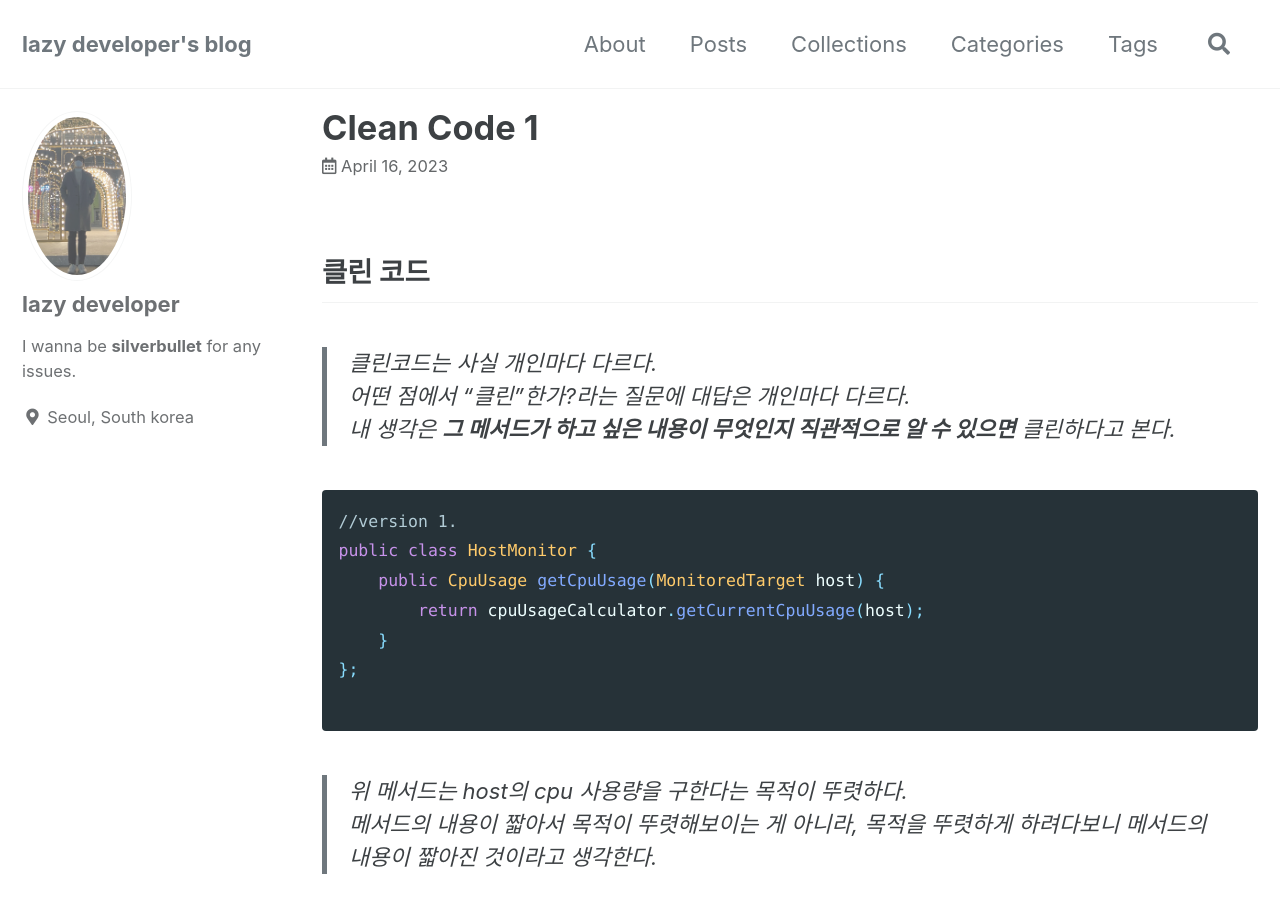
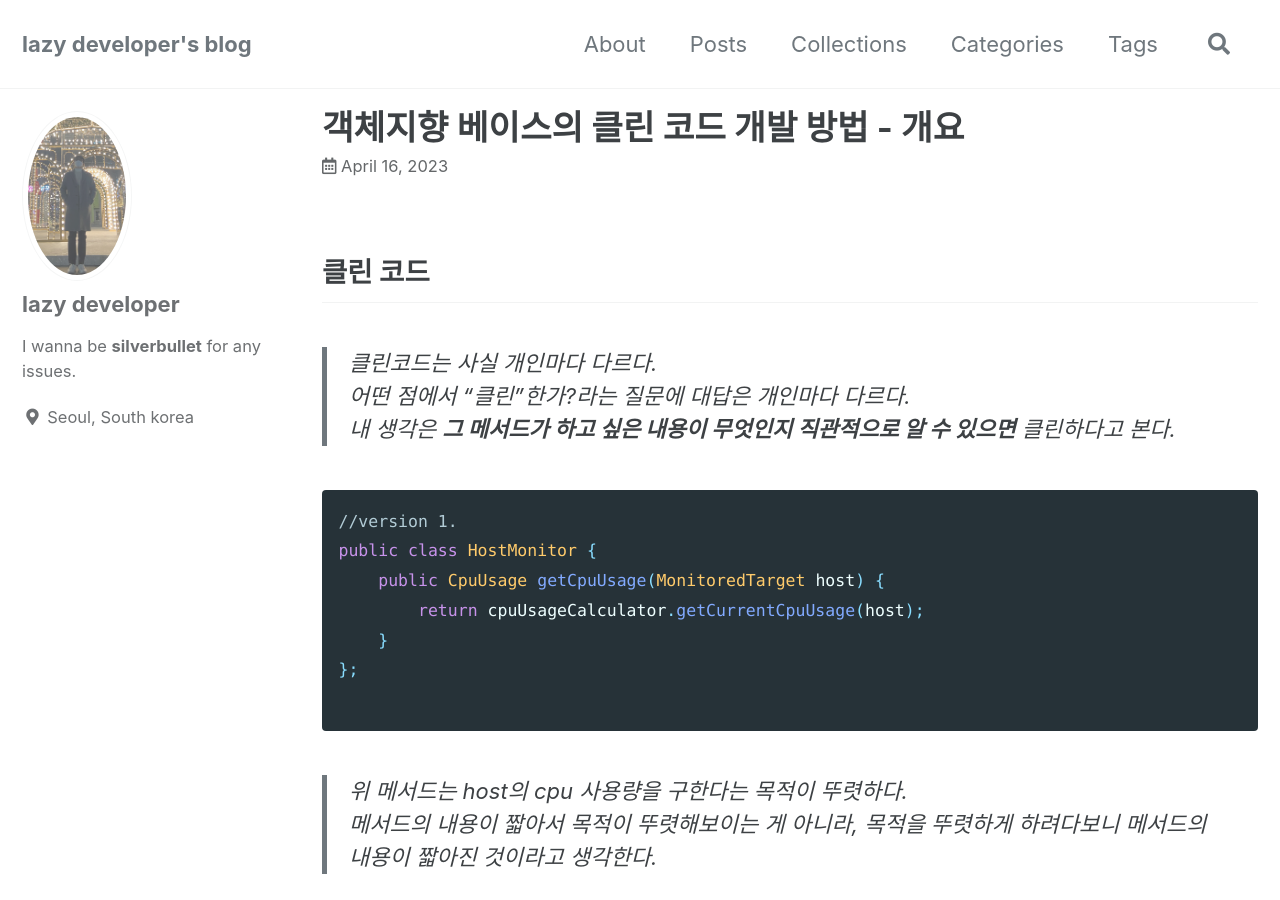
Before and after one commit to silverbullet49/silverbullet49.github.io, a Jekyll site: the page built from _posts/2023-04-16-clean-code-1.md, in a window 1280 px wide and 900 px high. Built offline with Jekyll 4.4.1, drawn with Linux system fonts in a browser that asks for light colours; cached includes are drawn as plain includes; some of the changed text lies outside the part shown.

Commit message:
Update 2023-04-16-clean-code-1.md

```diff
--- a/_posts/2023-04-16-clean-code-1.md
+++ b/_posts/2023-04-16-clean-code-1.md
@@ -1,3 +1,12 @@
+---
+title: "객체지향 베이스의 클린 코드 개발 방법 - 개요"
+categories:
+  - implement
+tags:
+  - Java
+  - OOP
+---
+
 ## 클린 코드
 > 클린코드는 사실 개인마다 다르다.<br>
 > 어떤 점에서 "클린"한가?라는 질문에 대답은 개인마다 다르다.<br>
```
